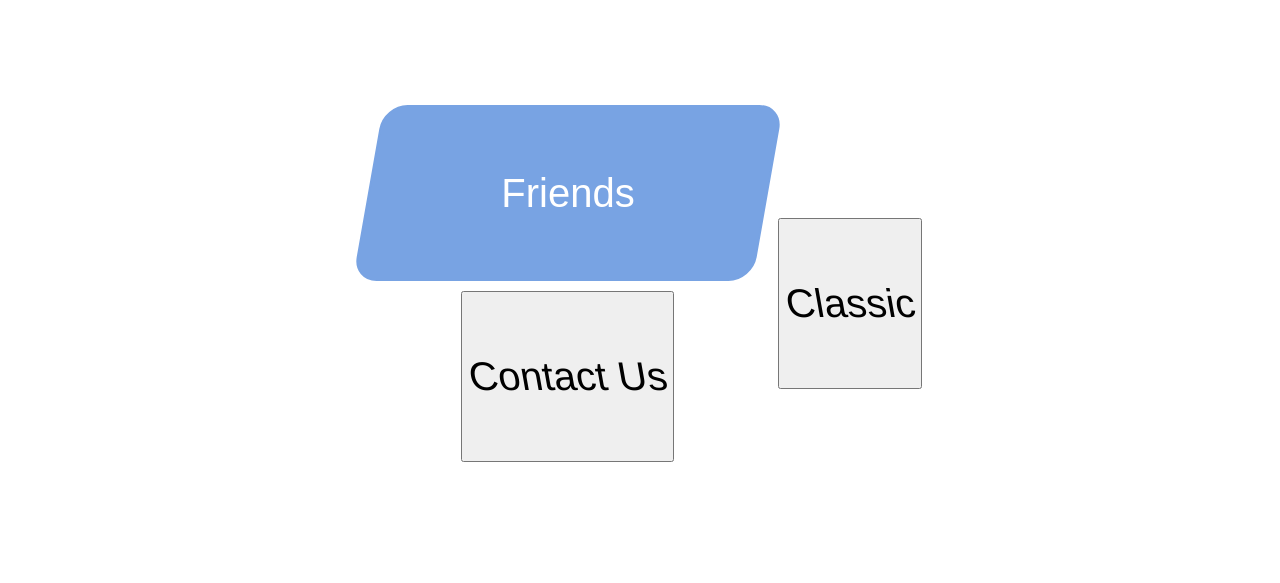
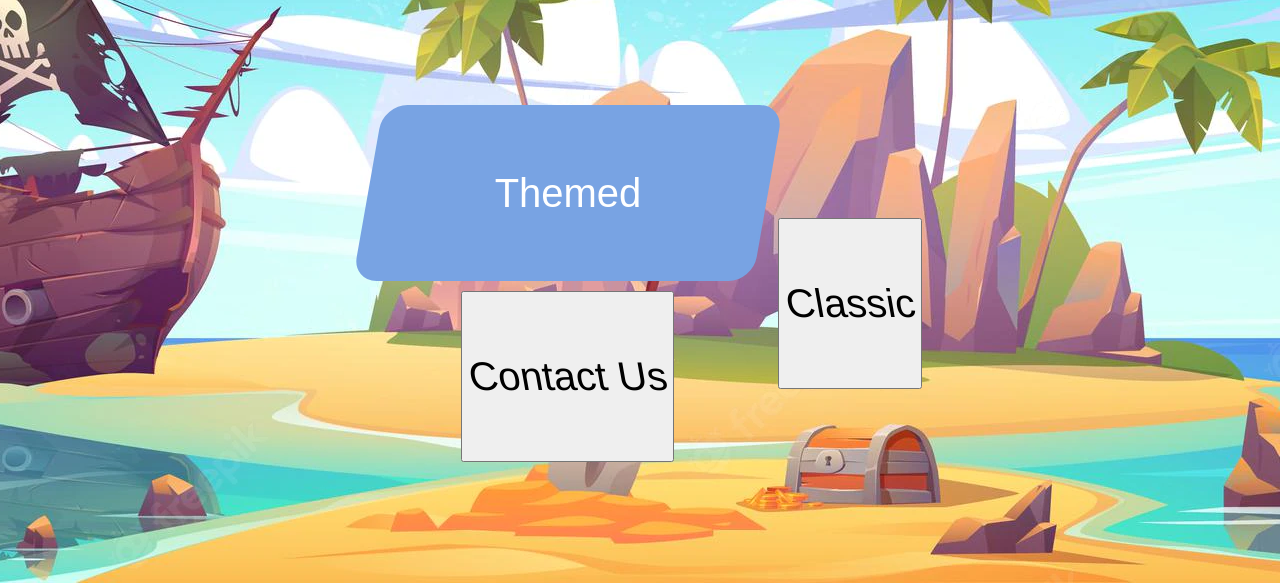
Before and after one commit to ebwu95/CelebTweets, a website: page html/index.html in a window 1280 px wide. Shown: the part 217-800 px from the top of the page. Drawn offline with Linux system fonts and the light colour scheme; a web font is replaced by a local one.

Commit message:
updated other html files, assets

```diff
--- a/html/index.html
+++ b/html/index.html
@@ -5,8 +5,8 @@
 
         <link rel = "stylesheet" href="../css/style.css">
 
-        <link rel="preconnect" href="https://fonts.googleapis.com/%22%3E
-        <link rel="preconnect" href="https://fonts.gstatic.com/" crossorigin>
+        <link rel="preconnect" href="https://fonts.googleapis.com">
+        <link rel="preconnect" href="https://fonts.gstatic.com" crossorigin>
         <link href="https://fonts.googleapis.com/css2?family=Convergence&family=Lato&family=Roboto:wght@300;400&display=swap" rel="stylesheet">
     </head>
 
@@ -20,7 +20,7 @@
 
             <button style="font-size: 20px" class="menu-container-item">
             <div class="menu-container-word">
-                Friends
+                Themed
             </div>
             </button>
 
```
Also changed, not shown: html/assets/pirate-background.webp (added), 2 other files.
